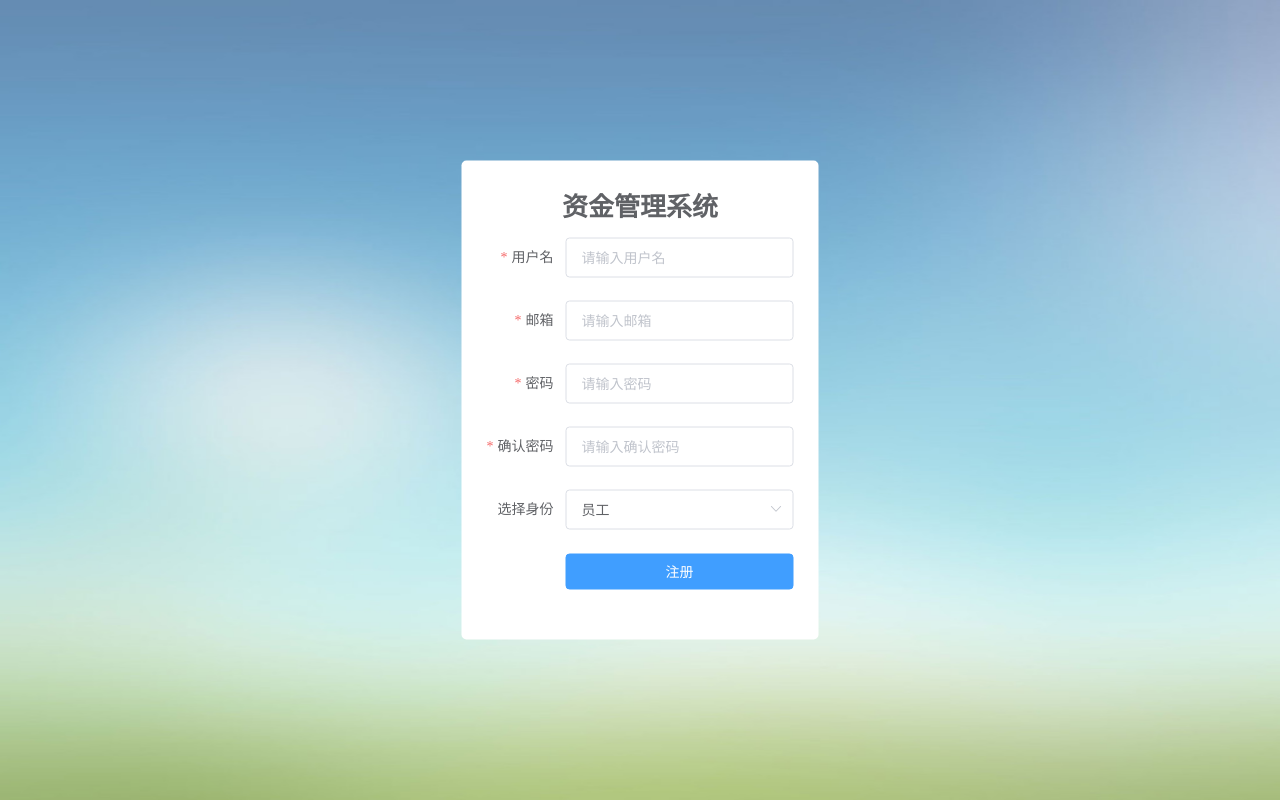
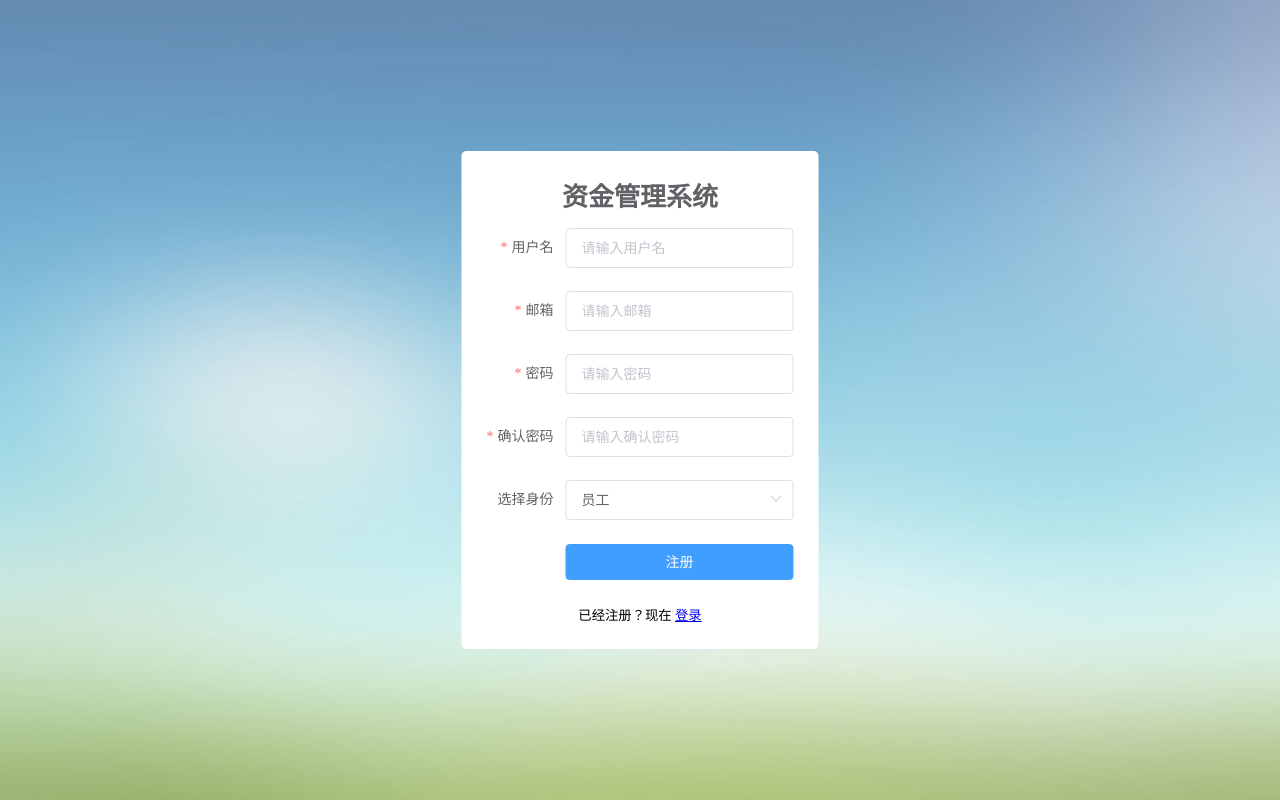
Before and after one commit to mokunshao/vue-fund-management-system, a Vue app in the folder client/: page /register in a window 1280 px wide. Built offline with nearby package versions, Linux system fonts and the light colour scheme.

Commit message:
完成注册和登录页面

```diff
--- a/client/src/views/Login.vue
+++ b/client/src/views/Login.vue
@@ -20,6 +20,10 @@
           <el-form-item>
             <el-button type="primary" class="submitButton" @click="submitForm('loginForm')">登录</el-button>
           </el-form-item>
+          <small>
+            还没有账号？现在
+            <router-link to="/register">注册</router-link>
+          </small>
         </el-form>
       </div>
     </section>
@@ -35,7 +39,7 @@ export default {
       this.$refs[formName].validate(valid => {
         if (valid) {
           this.$axios.post("/api/users/login", this.loginUser).then(res => {
-            console.log(res);
+            console.log(res.token);
             this.$router.push("/index");
           });
         }
--- a/client/src/views/Register.vue
+++ b/client/src/views/Register.vue
@@ -32,6 +32,10 @@
           <el-form-item>
             <el-button type="primary" class="submitButton" @click="submitForm('registerForm')">注册</el-button>
           </el-form-item>
+          <small>
+            已经注册？现在
+            <router-link to="/login">登录</router-link>
+          </small>
         </el-form>
       </div>
     </section>
@@ -109,9 +113,7 @@ export default {
           },
           { validator: this.validatePass2, trigger: "blur" }
         ],
-        identity:[
-          { required: true, message: "身份不能为空" },
-        ]
+        identity: [{ required: true, message: "身份不能为空" }]
       }
     };
   }
```
